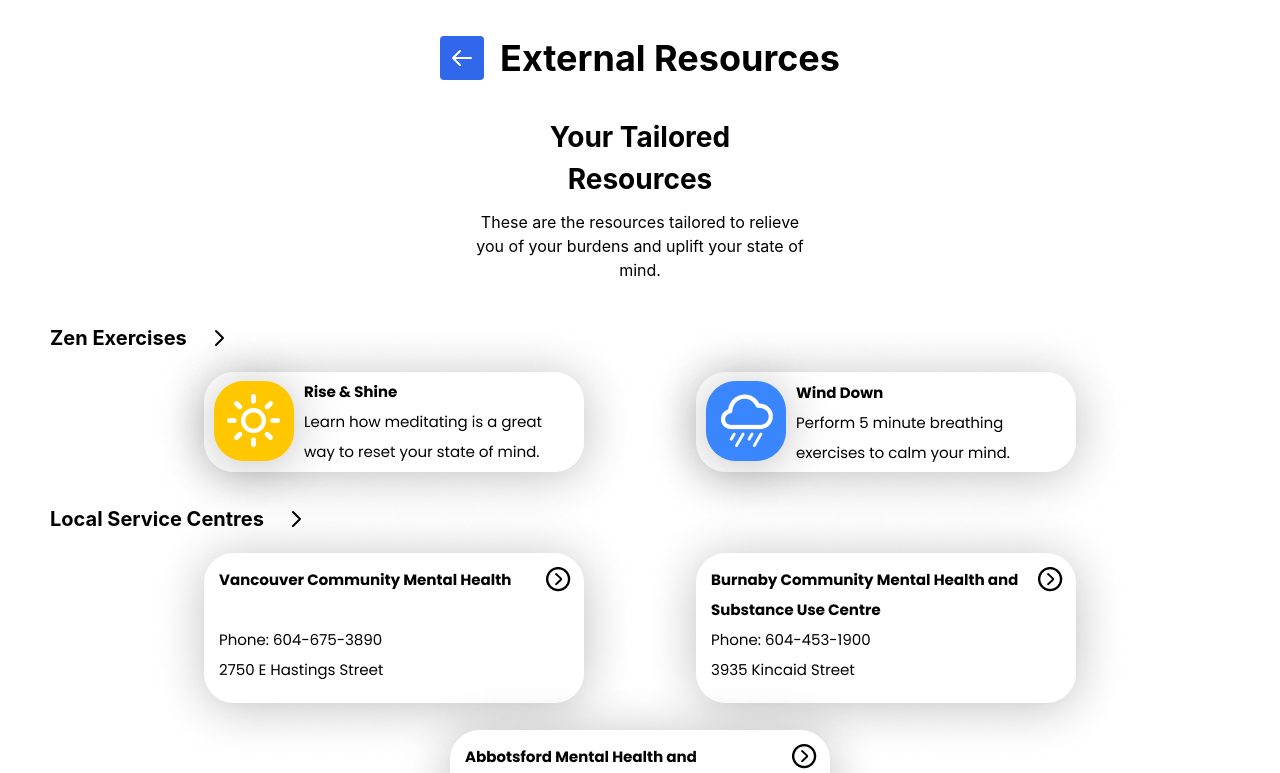
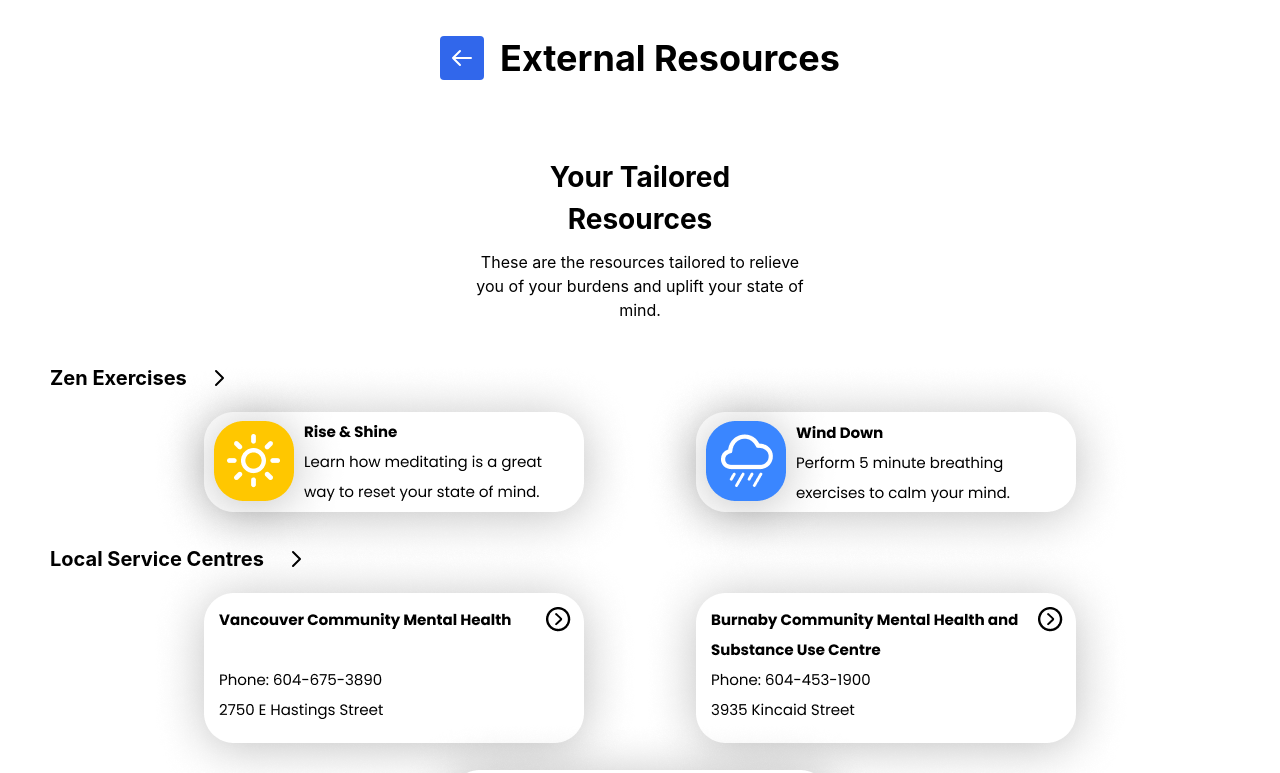
Before and after one commit to WongMatthew/ZenChatFinal, a React (Create React App) app in the folder zenchat/: page /Resources in a window 1280 px wide. Shown: the top 773 px of the page. Built offline with nearby package versions, Linux system fonts and the light colour scheme.

Commit message:
fixed bug

```diff
--- a/zenchat/src/component/Resources.js
+++ b/zenchat/src/component/Resources.js
@@ -28,7 +28,6 @@ function Resources() {
         flexDirection: 'column',
         alignItems: 'center',
         maxWidth: '330px',
-        marginTop: '40px',
         textAlign: 'center',
         justifyContent: 'center',
         margin: 'auto'
@@ -65,7 +64,7 @@ function Resources() {
                 </div>
 
                 <div style={tailoredResourcesStyle}>
-                    <h1 style={{ fontSize: '28px', fontWeight: 'bold', marginBottom: '10px' }}>Your Tailored Resources</h1>
+                    <h1 style={{ fontSize: '28px', fontWeight: 'bold', marginBottom: '10px', marginTop: '40px'}}>Your Tailored Resources</h1>
                     <p style={{ fontSize: '16px' }}>These are the resources tailored to relieve you of your burdens and uplift your state of mind.</p>
                 </div>
 
```
